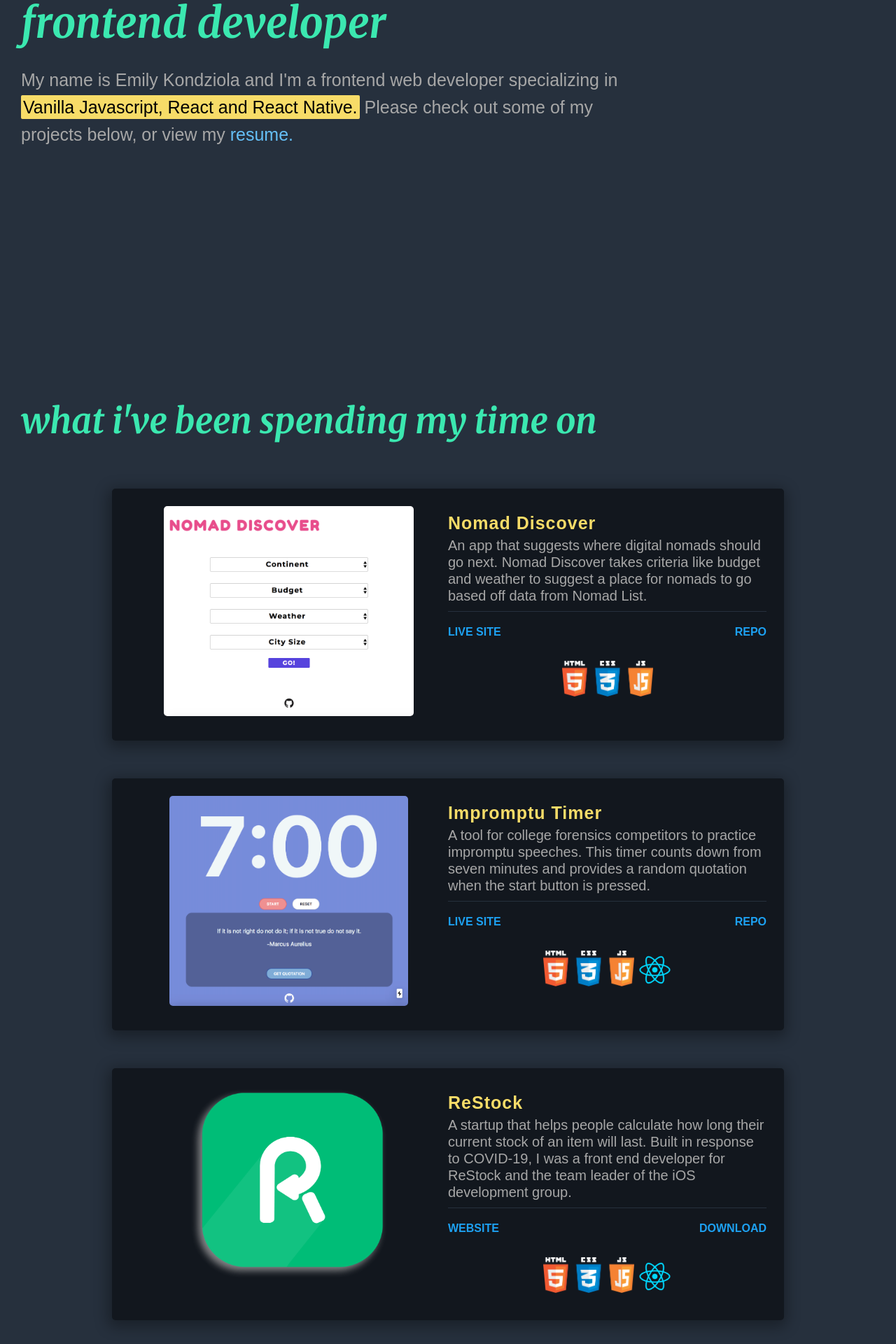
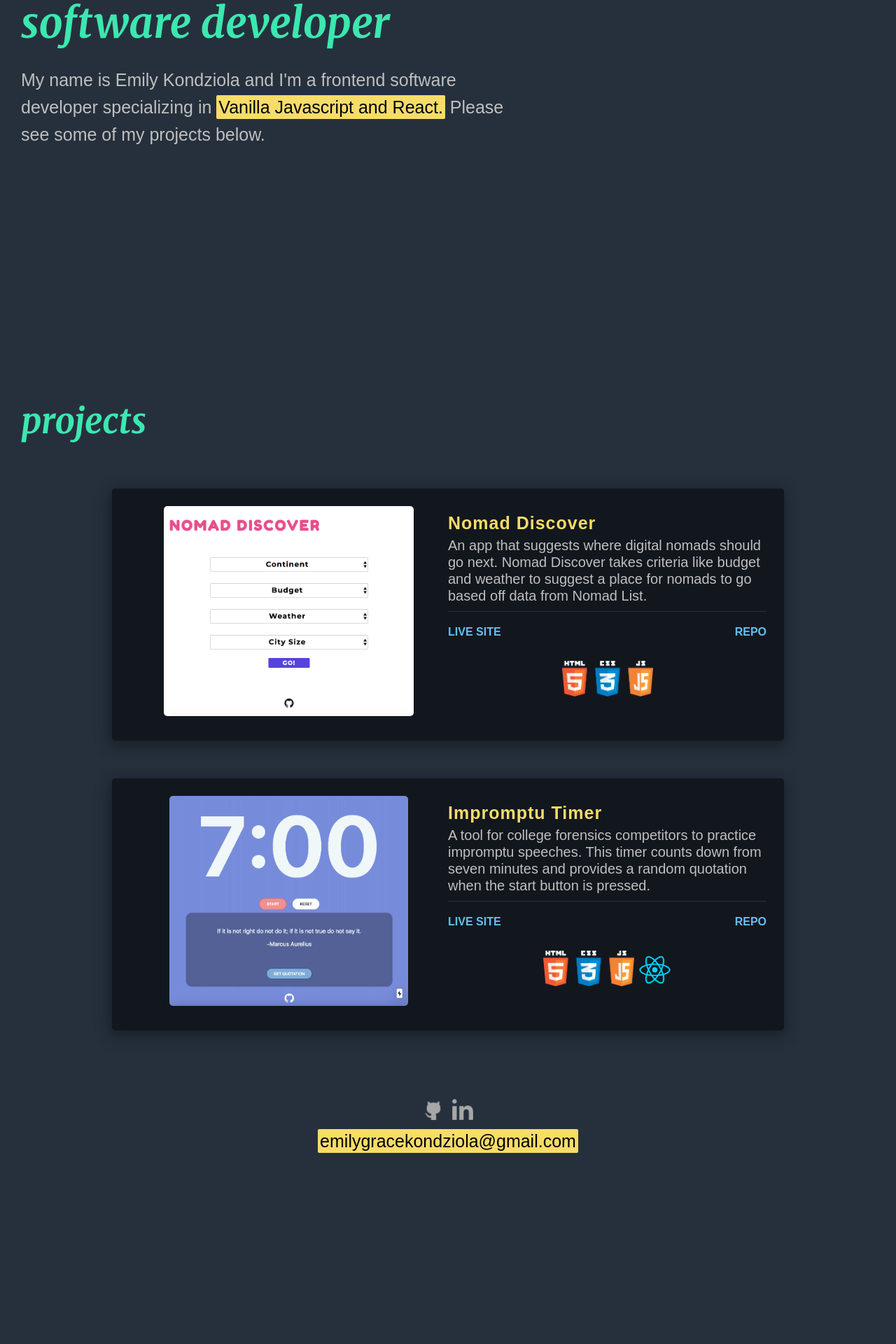
Before and after one commit to emilygracekz/Website-refactor, a Next.js app: page / in a window 1280 px wide. Shown: the part 260-2180 px from the top of the page at 70% size. After the commit the page ends 1980 px from the top, so only its background shows below. Built offline with nearby package versions, Linux system fonts and the light colour scheme.

Commit message:
editing summary, projects

```diff
--- a/components/parts.js
+++ b/components/parts.js
@@ -4,7 +4,7 @@
 export function NomadDiscover() {
   return (
     <StyledProjects>
-    <div className='wrapper'>
+      <div className="wrapper">
         <div className="box">
           <div className="image">
             <img
@@ -22,12 +22,12 @@
             </p>
             <div className="links">
               <div className="repo">
-              <a href="https://github.com/emilygracekz/nomadDiscover">
-                REPO
-              </a>
+                <a href="https://github.com/emilygracekz/nomadDiscover">REPO</a>
               </div>
               <div className="liveSite">
-              <a href="https://emilygracekz.github.io/nomadDiscover/">LIVE SITE</a>
+                <a href="https://emilygracekz.github.io/nomadDiscover/">
+                  LIVE SITE
+                </a>
               </div>
             </div>
             <div className="stack">
@@ -43,7 +43,7 @@
 export function ImpTimer() {
   return (
     <StyledProjects>
-    <div className='wrapper'>
+      <div className="wrapper">
         <div className="box">
           <div className="image">
             <img
@@ -55,7 +55,9 @@
           <div className="text">
             <h3>Impromptu Timer</h3>
             <p>
-            A tool for college forensics competitors to practice impromptu speeches. This timer counts down from seven minutes and provides a random quotation when the start button is pressed.
+              A tool for college forensics competitors to practice impromptu
+              speeches. This timer counts down from seven minutes and provides a
+              random quotation when the start button is pressed.
             </p>
             <div className="links">
               <div className="repo">
@@ -68,7 +70,8 @@
               </div>
             </div>
             <div className="stack">
-            <img src="images/logos.png" className="stackImage"></img><img src='images/react.png' className='react'></img>
+              <img src="images/logos.png" className="stackImage"></img>
+              <img src="images/react.png" className="react"></img>
             </div>
           </div>
         </div>
@@ -80,7 +83,7 @@
 export function Restock() {
   return (
     <StyledProjects>
-    <div className='wrapper'>
+      <div className="wrapper">
         <div className="box">
           <div className="image">
             <StyledRestock>
@@ -94,9 +97,9 @@
           <div className="text">
             <h3>ReStock</h3>
             <p>
-            A startup that helps people calculate how long their current
-            stock of an item will last. Built in response to COVID-19, I was
-            a front end developer for ReStock and the team leader of the iOS
+              A startup that helps people calculate how long their current stock
+              of an item will last. Built in response to COVID-19, I was a front
+              end developer for ReStock and the team leader of the iOS
               development group.
             </p>
             <div className="links">
@@ -111,8 +114,7 @@
             </div>
             <div className="stack">
               <img src="images/logos.png" className="stackImage"></img>
-          <img src='images/react.png' className='react'></img>
-
+              <img src="images/react.png" className="react"></img>
             </div>
           </div>
         </div>
@@ -155,8 +157,6 @@
     padding-left: 6px;
   }
 
-
-
   .repo {
     float: right;
   }
@@ -182,7 +182,7 @@
   }
 
   a {
-    color: var(--blue);
+    color: var(--lightBlue);
     padding-top: 0px;
     text-decoration: none;
     font-weight: bold;
@@ -250,7 +250,7 @@
     }
 
     a {
-      color: var(--blue);
+      color: var(--lightBlue);
     }
 
     h3 {
--- a/pages/index.js
+++ b/pages/index.js
@@ -1,9 +1,5 @@
 import Head from "next/head";
-import {
-  NomadDiscover,
-  ImpTimer,
-  Restock,
-} from "../components/parts";
+import { NomadDiscover, ImpTimer, Restock } from "../components/parts";
 
 export default function Home() {
   return (
@@ -23,40 +19,32 @@
       <main>
         <section className="bg">
           <h1>emily kondziola</h1>
-          <h2>frontend developer</h2>
+          <h2>software developer</h2>
           <p>
-            My name is Emily Kondziola and I'm a frontend web developer
-            specializing in{" "}
-            <mark>Vanilla Javascript, React and React Native.</mark> Please
-            check out some of my projects below, or view my {""}
-            <a href="https://github.com/emilygracekz/Website-refactor/raw/master/EmilyKondziolaResume.pdf">
-              resume.
-            </a>
+            My name is Emily Kondziola and I'm a frontend software developer
+            specializing in <mark>Vanilla Javascript and React.</mark> Please
+            see some of my projects below.
           </p>
-
         </section>
         <section className="projects">
-          <h2>what i've been spending my time on</h2>
+          <h2>projects</h2>
           <div className="center">
             <NomadDiscover />
             <ImpTimer />
-            <Restock />
           </div>
         </section>
       </main>
 
-      <footer className='footer'>
+      <footer className="footer">
         <p>
-        <a href='https://github.com/emilygracekz'>
+          <a href="https://github.com/emilygracekz">
             <img src="images/github.png"></img>
           </a>
-        <a href='https://www.linkedin.com/in/emilykondziola/'>
+          <a href="https://www.linkedin.com/in/emilykondziola/">
             <img src="images/linkedin.png"></img>
           </a>
-
           <br />
-          Nice to meet you 🤠<br />
-          Drop me a line at <mark> emilygracekondziola@gmail.com</mark>
+          <mark> emilygracekondziola@gmail.com</mark>
         </p>
       </footer>
 
@@ -70,7 +58,7 @@
         }
 
         .projects {
-          height: 130em;
+          height: 87em;
         }
 
         main {
@@ -166,22 +154,21 @@
         }
 
         @media (min-width: 700px) {
-
           .bg p {
-            max-width: 70%;
+            max-width: 60%;
           }
 
           .projects {
-            height: 131em;
+            height: 88em;
           }
 
-          h1, h2 {
+          h1,
+          h2 {
             font-size: 45px;
           }
 
           .projects h2 {
             font-size: 40px;
-
           }
         }
 
@@ -206,15 +193,15 @@
             font-size: 50px;
           }
 
-          p, a {
+          p,
+          a {
             font-size: 25px;
           }
 
           @media (min-width: 960px) {
             .projects {
-              height: 85em;
+              height: 60em;
             }
-
           }
         }
       `}</style>
@@ -241,7 +228,7 @@
           --dark: #26303d;
           --red: #d9544d;
           --black: #565656;
-          --grey: rgb(167, 167, 167);
+          --grey: #bfbfbf;
         }
       `}</style>
     </div>
```
Lines whose indentation alone changed are shown as unchanged.
